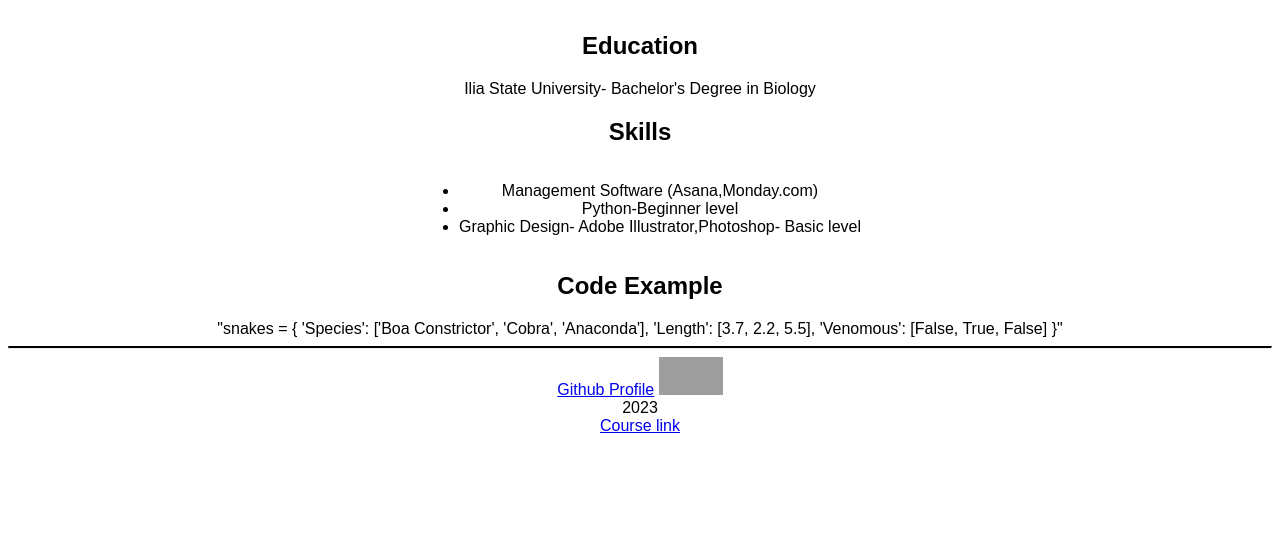
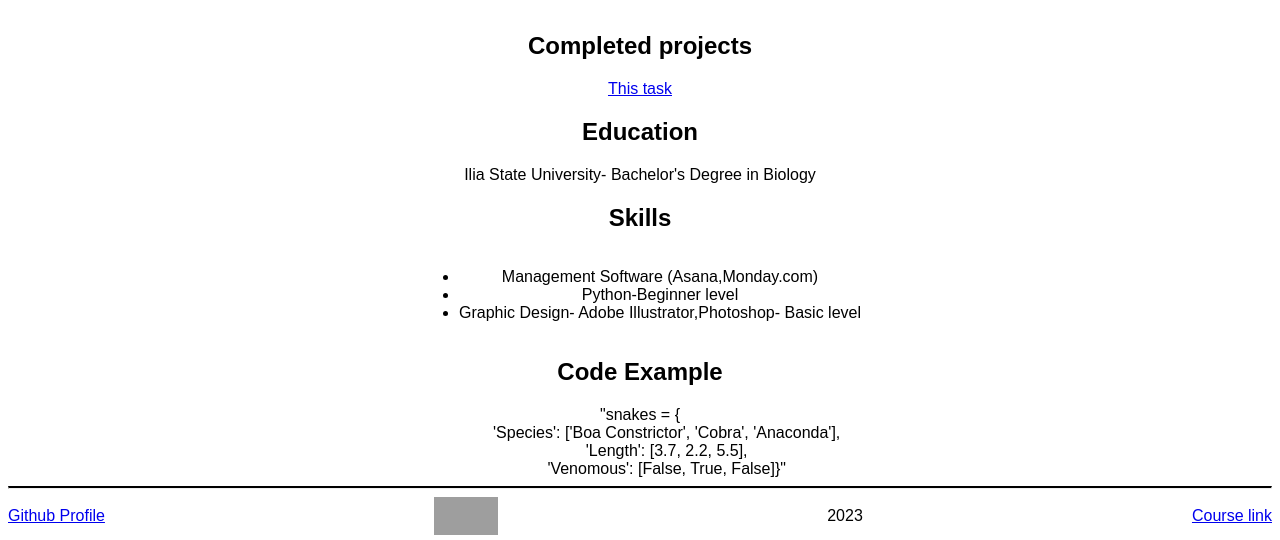
Before and after one commit to Kazariani1/rsschool-cv, a plain HTML site: page index.html in a window 1280 px wide. Shown: the part 499-1039 px from the top of the page. Before the commit the page ends 942 px from the top, so only its background shows below. Drawn offline with Linux system fonts and the light colour scheme; grey boxes are pictures that could not be loaded.

Commit message:
feat: add final changes and adjustments

```diff
--- a/index.html
+++ b/index.html
@@ -24,6 +24,8 @@
             <li>Russian- Native</li>
             <li>Georgian- Native</li>
         </ul>
+        <h2>Completed projects</h2>
+        <a href="https://Kazariani1.github.io/rsschool-cv/">This task</a>
         <h2>Education</h2>
         <div>Ilia State University- Bachelor's Degree in Biology</div>
         <h2>Skills</h2>
@@ -33,11 +35,10 @@
             <li>Graphic Design- Adobe Illustrator,Photoshop- Basic level</li>
         </ul>
         <h2>Code Example</h2>
-        <div>"snakes = {
+        <div class="codeexample">"snakes = {
             'Species': ['Boa Constrictor', 'Cobra', 'Anaconda'],
             'Length': [3.7, 2.2, 5.5],
-            'Venomous': [False, True, False]
-        }"</div>
+            'Venomous': [False, True, False]}"</div>
     </main>
     <hr class="hr1">
     <footer>
--- a/style.css
+++ b/style.css
@@ -3,7 +3,6 @@ body {
     font-family: Arial, sans-serif;
 }
 .avatar {
-    width: 12vw;
     height: 19vh;
 }
 .hr1 {border-top:2px solid black
@@ -15,3 +14,13 @@ body {
 ul {
     display:inline-block
 }
+footer {
+    display: flex;
+    justify-content: space-between;
+    align-items: center;
+}
+.codeexample {
+    display: flex;
+    justify-content: center;
+    white-space: pre-wrap;
+}
```
